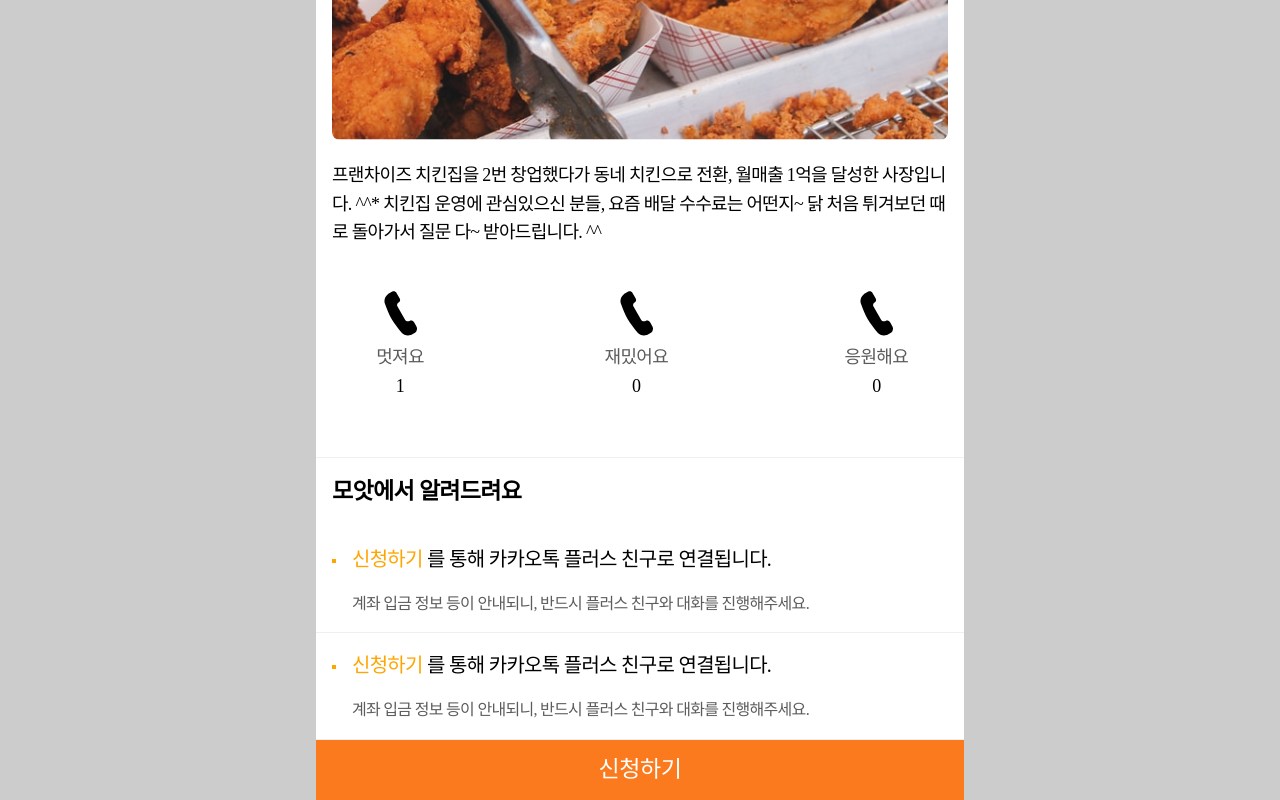
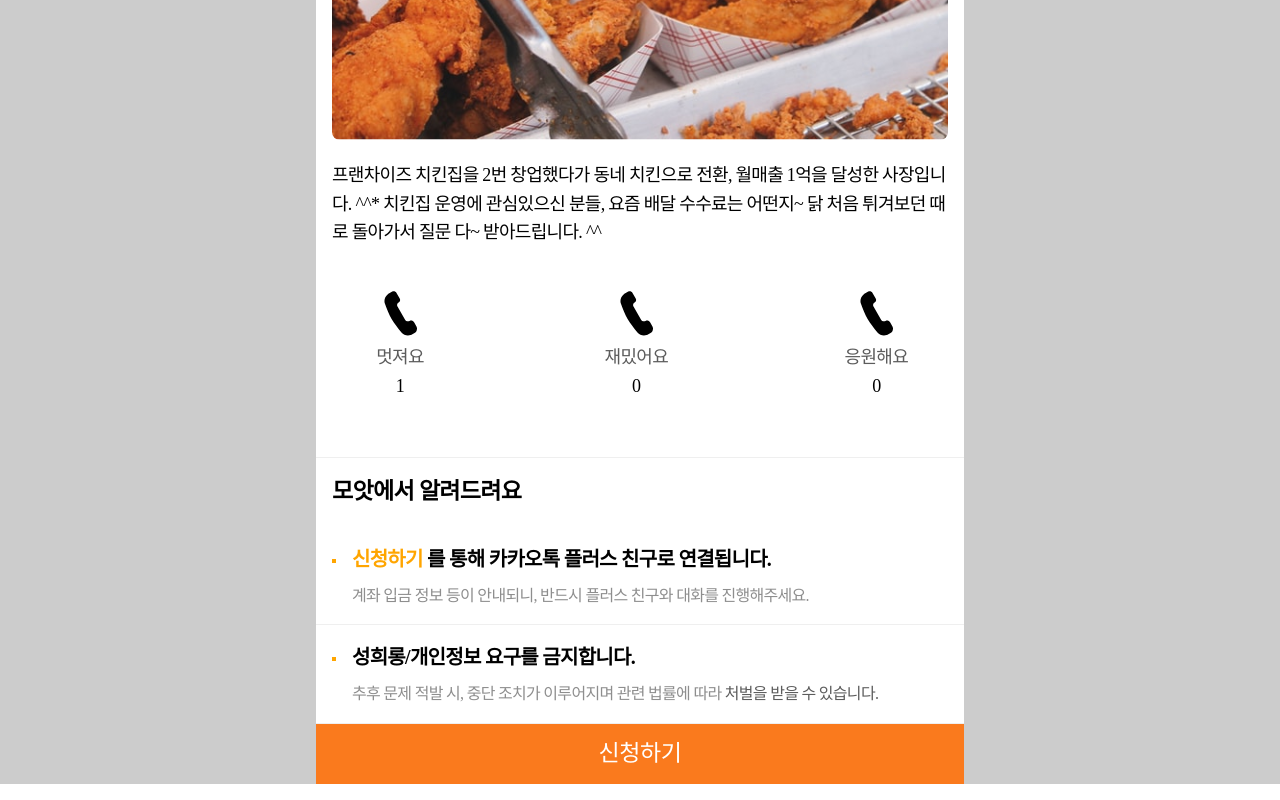
Before and after one commit to DEV-Alpaca/Moat-frontend, a React (Create React App) app: page /post in a window 1280 px wide. Shown: the part 1194-1994 px from the top of the page. Built offline with nearby package versions, Linux system fonts and the light colour scheme; a web font is replaced by a local one.

Commit message:
postViewerInform

```diff
--- a/src/components/post/PostViewerForm.js
+++ b/src/components/post/PostViewerForm.js
@@ -21,8 +21,6 @@ const PostViewerImage = styled(PostViewerSampleImage)`
   width: 100%;
   height: 100%;
   object-fit: contain;
-  border-radius: 8px;
-  margin: 0;
   margin: 0;
 `;
 
--- a/src/components/post/PostViewerInfo.js
+++ b/src/components/post/PostViewerInfo.js
@@ -9,7 +9,10 @@ import Text from '../common/Text';
 
 const PostViewerInfoBlock = styled(Form)``;
 
-const PostViewerInfoContainer = styled.div``;
+const PostViewerInfoContainer = styled.div`
+  line-height: 1.4;
+  letter-spacing: -0.5px;
+`;
 
 const Flex = styled(Form)`
   display: flex;
@@ -21,6 +24,7 @@ const Dot = styled.div`
   margin-top: ${r[16]}rem;
   width: 4px;
   height: 4px;
+
   /* font-size: ${r[36]}rem; */
   background: orange;
   margin-right: ${r[16]}rem;
@@ -37,15 +41,13 @@ const PostViewerInfo = () => {
       <Flex>
         <Dot></Dot>
         <PostViewerInfoContainer>
-          <Text fontSize={20} fontWeight={500}>
+          <Text fontSize={20} fontWeight={700}>
             <span style={{ color: 'orange' }}> 신청하기 </span>를 통해 카카오톡
             플러스 친구로 연결됩니다.
           </Text>
-          <Padding />
-          <Text gray fontSize={16}>
-            <span style={{ color: `${palette.gray[400]}`, fontSize: '800' }}>
-              계좌 입금 정보{' '}
-            </span>
+          <Padding height={`${r[8]}`} />
+          <Text gray fontSize={16} style={{ color: `${palette.gray[300]}` }}>
+            <span>계좌 입금 정보 </span>
             등이 안내되니, 반드시 플러스 친구와 대화를 진행해주세요.
           </Text>
         </PostViewerInfoContainer>
@@ -54,16 +56,15 @@ const PostViewerInfo = () => {
       <Flex>
         <Dot></Dot>
         <PostViewerInfoContainer>
-          <Text fontSize={20} fontWeight={500}>
-            <span style={{ color: 'orange' }}> 신청하기 </span>를 통해 카카오톡
-            플러스 친구로 연결됩니다.
+          <Text fontSize={20} fontWeight={700}>
+            성희롱/개인정보 요구를 금지합니다.
           </Text>
-          <Padding />
-          <Text gray fontSize={16}>
-            <span style={{ color: `${palette.gray[400]}`, fontSize: '800' }}>
-              계좌 입금 정보{' '}
+          <Padding height={`${r[8]}`} />
+          <Text gray fontSize={16} style={{ color: `${palette.gray[300]}` }}>
+            추후 문제 적발 시, 중단 조치가 이루어지며 관련 법률에 따라{' '}
+            <span style={{ color: `${palette.gray[400]}` }}>
+              처벌을 받을 수 있습니다.
             </span>
-            등이 안내되니, 반드시 플러스 친구와 대화를 진행해주세요.
           </Text>
         </PostViewerInfoContainer>
       </Flex>
```
